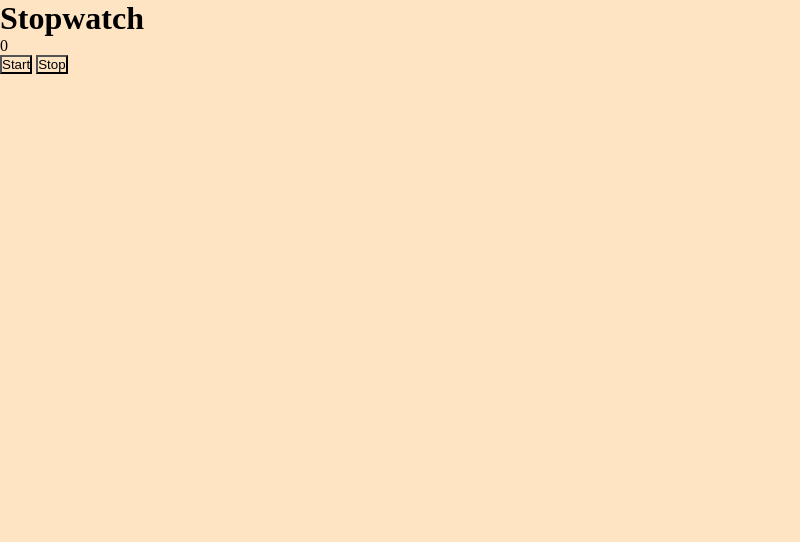
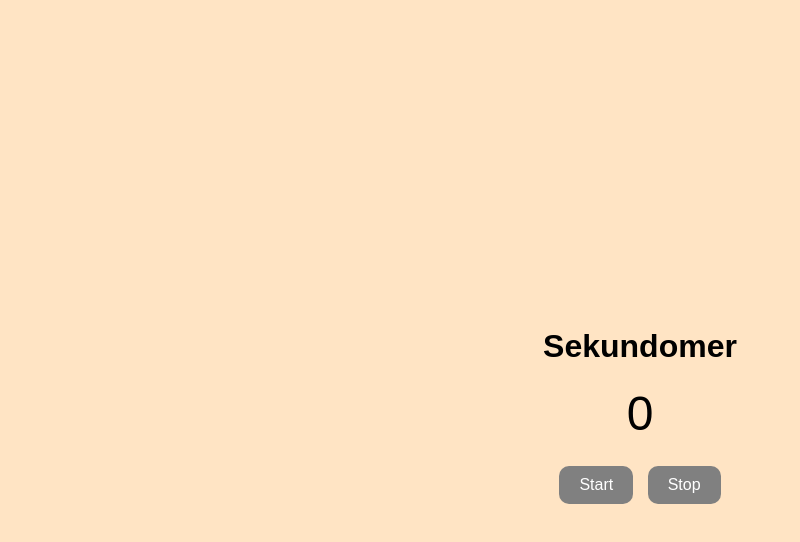
Before and after one commit to rivojiddin792/sekundomer, a plain HTML site: page index.html in a window 1280 px wide. Shown: the whole page, without its empty margins (0-800 px from the left). Drawn offline with Linux system fonts and the light colour scheme.

Commit message:
challange tugadi

```diff
--- a/index.html
+++ b/index.html
@@ -4,15 +4,15 @@
     <meta charset="UTF-8">
     <meta name="viewport" content="width=device-width, initial-scale=1.0">
     <link rel="stylesheet" href="style.css">
-    <title>stop watch</title>
+    <title>Sekundomer</title>
 </head>
 <body>
-    <h1>Stopwatch</h1>
-
-    <p>0</p>
-
-    <button id="start">Start</button>
-    <button id="stop">Stop</button>
+    <div class="all">
+        <h1>Sekundomer</h1>
+        <div id="timer">0</div>
+        <button onclick="startTimer()">Start</button>
+        <button onclick="stopTimer()">Stop</button>
+    </div>
     <script src="main.js"></script>
 </body>
 </html>
--- a/main.js
+++ b/main.js
@@ -0,0 +1,15 @@
+let seconds = 0;
+let timer;
+
+function startTimer() {
+    if (!timer) {
+        timer = setInterval(() => {
+            seconds++;
+            document.getElementById('timer').innerText = seconds;
+        }, 1000);
+    }
+}
+
+function stopTimer() {
+    clearInterval(timer);
+}
--- a/style.css
+++ b/style.css
@@ -1,6 +1,37 @@
 *{
-    margin: 0;
-    padding: 0;
     background-color: bisque;
-    box-sizing: border-box;
 }
+
+body {
+    text-align: center;
+    font-family: Arial, sans-serif;
+    display: flex;
+    justify-content: center;
+    align-items: center;
+    height: 100vh;
+}
+
+h1 {
+    font-size: 2em;
+}
+
+#timer {
+    font-size: 3em;
+    margin: 20px 0;
+}
+
+button {
+    font-size: 1em;
+    padding: 10px 20px;
+    margin: 5px;
+    cursor: pointer;
+    border-radius: 10px;
+    background-color: gray;
+    color: white;
+    border: none;
+}
+
+button:hover{
+    background-color: black;
+    color: white;
+}
```
